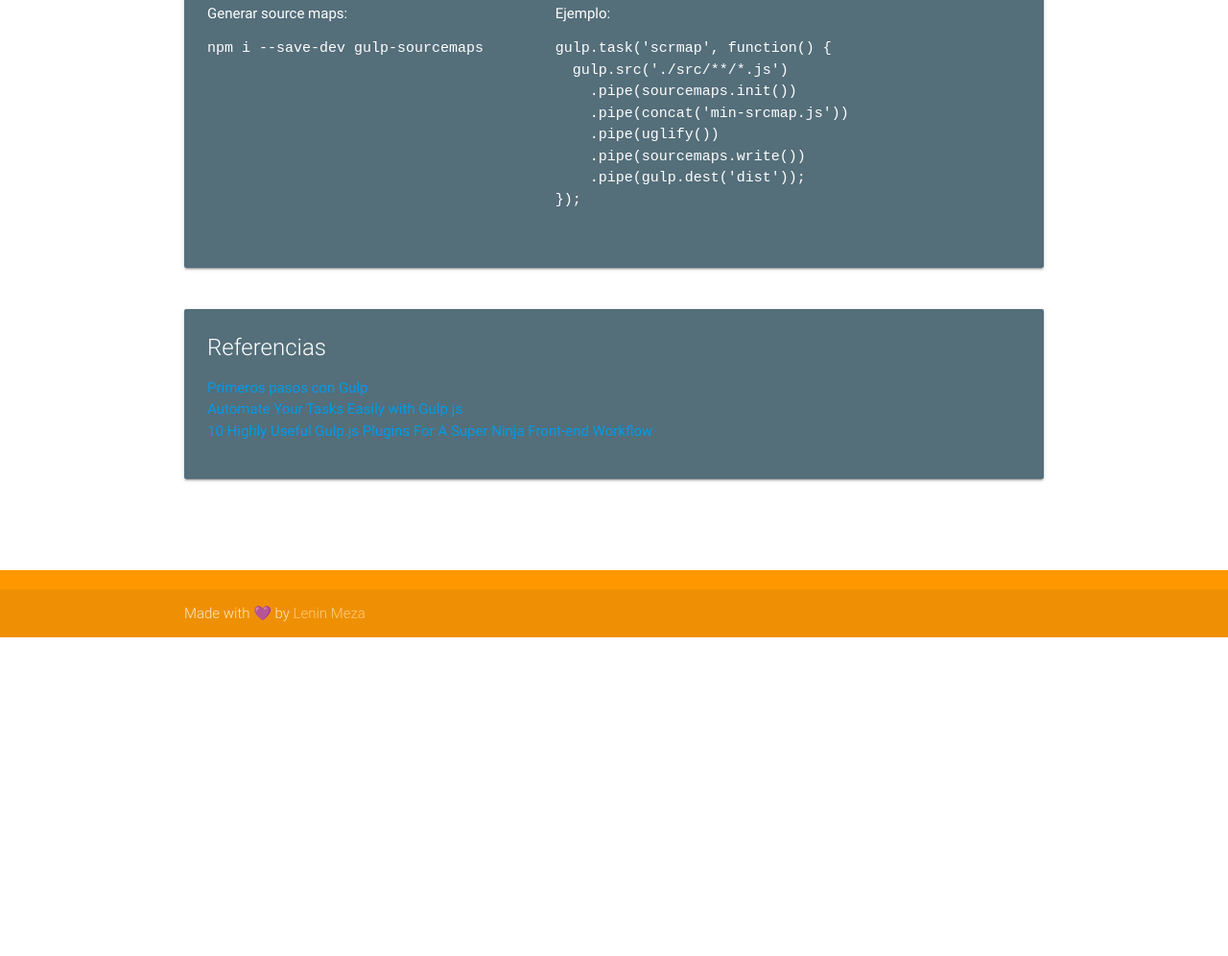
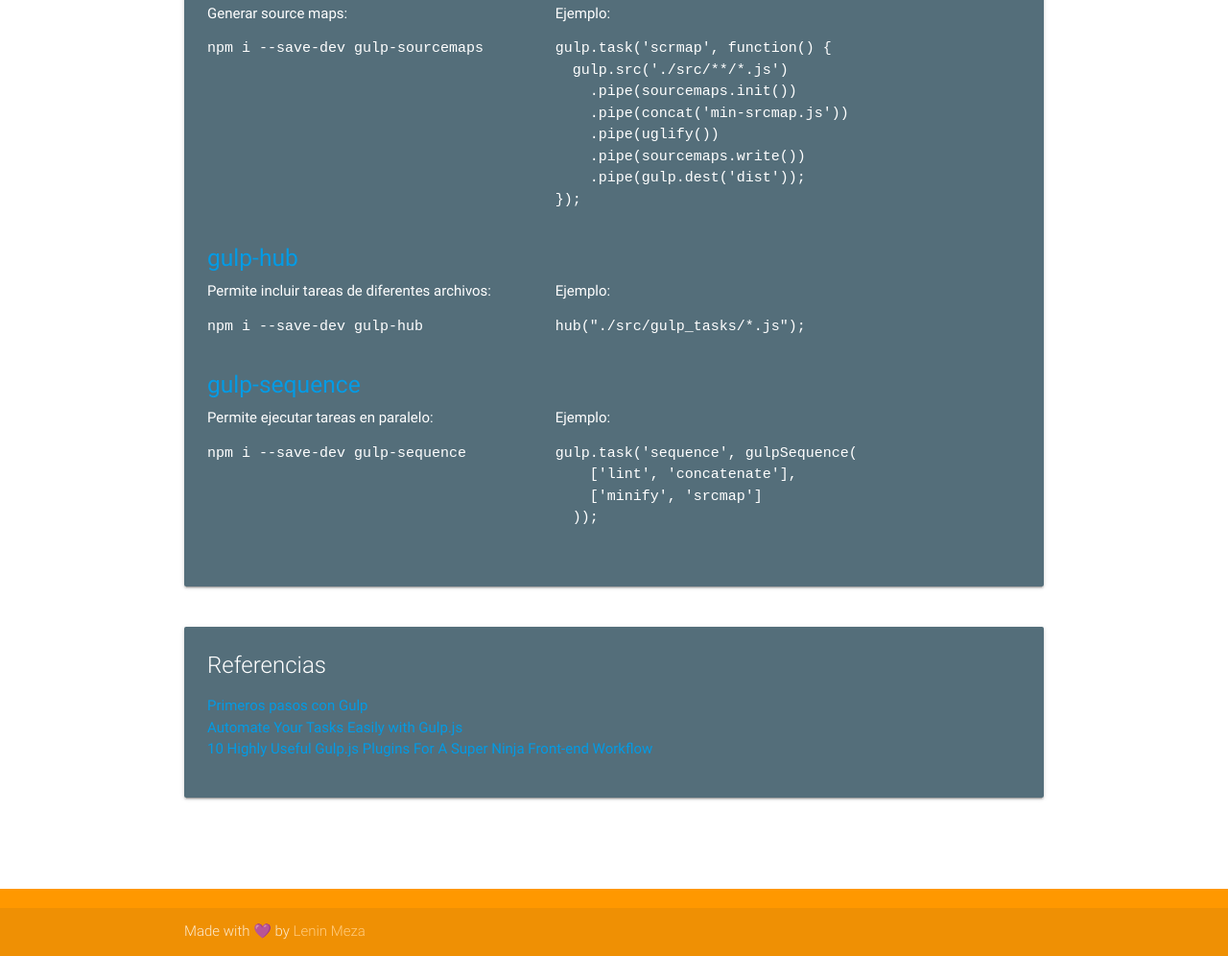
Before and after one commit to lenin-anzen/gulp, a website: page docs/index.html in a window 1280 px wide. Shown: the part 3123-4119 px from the top of the page at 96% size. Before the commit the page ends 3787 px from the top, so only its background shows below. Drawn offline with nearby package versions, Linux system fonts and the light colour scheme.

Commit message:
Added gulp-hub and gulp-sequence

```diff
--- a/docs/index.html
+++ b/docs/index.html
@@ -222,6 +222,42 @@
 });</pre>
                                 </div>
                             </div>
+                            <h5><a href="https://www.npmjs.com/package/gulp-hub" target="_blank" title="gulp-hub">gulp-hub</a></h5>
+                            <div class="row" id="plugins">
+                                <div class="col l5 s5">
+                                    <p>Permite incluir tareas de diferentes archivos:</p>
+                                    <pre>npm i --save-dev gulp-hub</pre>
+                                </div>
+                                <div class="col l7 s7">
+                                    <p>Ejemplo:</p>
+                                    <pre>hub("./src/gulp_tasks/*.js");</pre>
+                                </div>
+                            </div>
+                            <h5><a href="https://www.npmjs.com/package/gulp-sequence" target="_blank" title="gulp-sequence">gulp-sequence</a></h5>
+                            <div class="row" id="plugins">
+                                <div class="col l5 s5">
+                                    <p>Permite ejecutar tareas en paralelo:</p>
+                                    <pre>npm i --save-dev gulp-sequence</pre>
+                                </div>
+                                <div class="col l7 s7">
+                                    <p>Ejemplo:</p>
+                                    <pre>gulp.task('sequence', gulpSequence(
+    ['lint', 'concatenate'],
+    ['minify', 'srcmap']
+  ));</pre>
+                                </div>
+                            </div>
+                            <!--<h5><a href="" target="_blank" title=""></a></h5>
+                            <div class="row" id="plugins">
+                                <div class="col l5 s5">
+                                    <p>:</p>
+                                    <pre>npm i --save-dev </pre>
+                                </div>
+                                <div class="col l7 s7">
+                                    <p>Ejemplo:</p>
+                                    <pre></pre>
+                                </div>
+                            </div>-->
                         </div>
                     </div>
                 </div>
```
